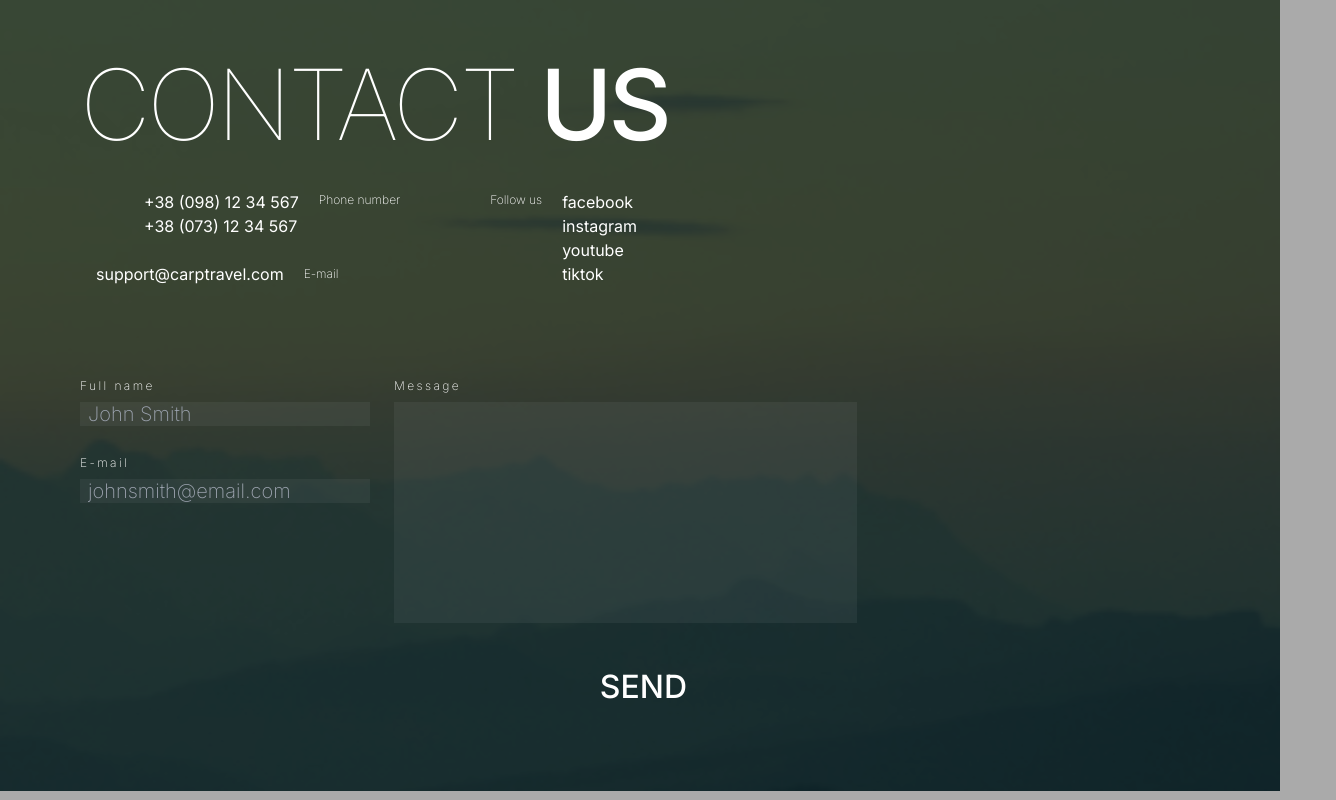
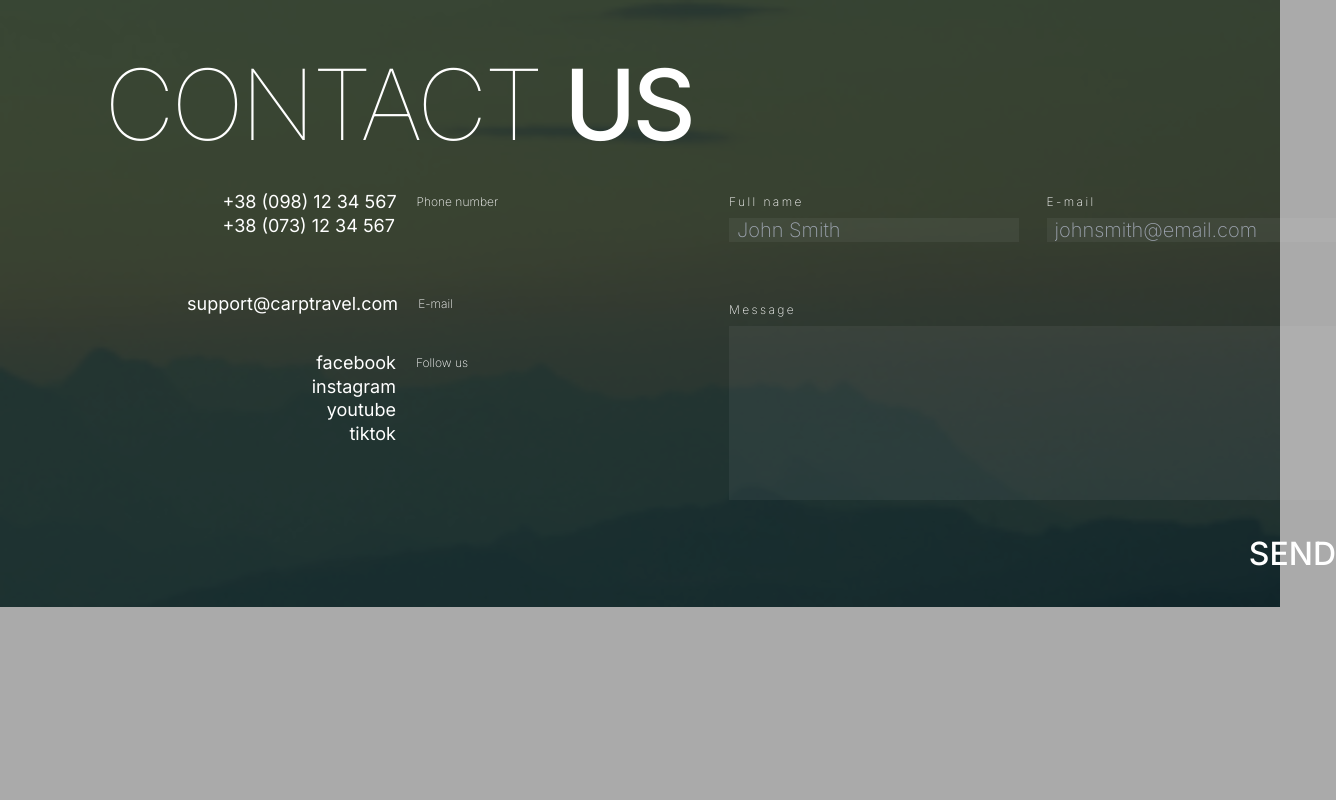
Before and after one commit to BohdanKushnerov/carp-travel, a Next.js app: page / in a window 1280 px wide. Shown: the whole page, 1336 px wide, since content can reach past the window. Built offline with nearby package versions, Linux system fonts and the light colour scheme; a web font is replaced by a local one.

Commit message:
add desktop styles for section contacts

```diff
--- a/src/components/Contacts/Contacts.tsx
+++ b/src/components/Contacts/Contacts.tsx
@@ -6,25 +6,25 @@ import ContactsForm from './ContactsForm';
 const Contacts = () => {
   return (
     <Section className="bg-contactsBcg bg-[url('/bcg-images/contacts-ex.png')] bg-cover bg-center bg-no-repeat py-[56px] bg-blend-overlay">
-      <Container className="">
-        <h2 className="mb-[36px] text-[40px] font-thin uppercase leading-[140%] tracking-[-0.04em] md:text-left md:text-[67px] md:leading-[100%] xl:text-[98px]">
+      <Container className="xl:grid-cols-auto xl:grid-custom-two-rows md:grid-custom-three-rows md:grid md:grid-cols-1 md:grid-rows-3 xl:grid-cols-2 xl:grid-rows-2">
+        <h2 className="mb-[36px] text-[40px] font-thin uppercase leading-[140%] tracking-[-0.04em] md:text-left md:text-[67px] md:leading-[100%] xl:col-span-2 xl:ml-[24px] xl:text-[98px]">
           Contact <b className="font-medium">us </b>
         </h2>
 
         {/*  */}
-        <div className="md:grid-cols-auto md:grid-custom-two-rows mb-[12px] md:mb-[64px] md:grid md:grid-cols-2 md:grid-rows-2">
-          <div className="mb-[24px] flex flex-row justify-end gap-[20px] md:order-1 md:ml-[64px]">
+        <div className="md:grid-cols-auto md:grid-custom-two-rows xl:grid-custom-three-rows mb-[12px] md:mb-[64px] md:grid md:grid-cols-2 md:grid-rows-2 xl:ml-[107px] xl:w-[311px] xl:grid-cols-1 xl:grid-rows-3">
+          <div className="mb-[24px] flex flex-row justify-end gap-[20px] md:order-1 md:ml-[48px] xl:ml-0">
             <div className="flex flex-col">
               {/*  */}
               <a
-                className="text-[14px] font-normal leading-[171%] md:text-[16px] md:leading-[150%]"
+                className="text-[14px] font-normal leading-[171%] md:text-[16px] md:leading-[150%] xl:text-[18px] xl:leading-[133%]"
                 href="tel:+380981234567"
                 rel="noopener noreferrer nofollow"
               >
                 +38 (098) 12 34 567
               </a>
               <a
-                className="text-[14px] font-normal leading-[171%] md:text-[16px] md:leading-[150%]"
+                className="text-[14px] font-normal leading-[171%] md:text-[16px] md:leading-[150%] xl:text-[18px] xl:leading-[133%]"
                 href="tel:+380731234567"
                 rel="noopener noreferrer nofollow"
               >
@@ -32,55 +32,61 @@ const Contacts = () => {
               </a>
             </div>
             {/* */}
-            <p className="text-[12px] leading-[167%]">Phone number</p>
+            <p className="text-[12px] leading-[167%] xl:leading-[200%]">
+              Phone number
+            </p>
           </div>
 
           {/*  */}
-          <div className="mb-[24px] ml-[16px] flex flex-row items-center gap-[20px] md:order-3">
+          <div className="mb-[24px] ml-[16px] flex flex-row items-center gap-[20px] md:order-3 xl:order-2 xl:ml-0">
             <a
-              className="text-[14px] font-normal leading-[171%] md:text-[16px] md:leading-[150%]"
+              className="text-[14px] font-normal leading-[171%] md:text-[16px] md:leading-[150%] xl:text-[18px] xl:leading-[133%]"
               href="mailto:support@carptravel.com"
               rel="noopener noreferrer nofollow"
             >
               support@carptravel.com
             </a>
-            <p className="text-[12px] leading-[167%]">E-mail</p>
+            <p className="text-[12px] leading-[167%] xl:leading-[200%]">
+              E-mail
+            </p>
           </div>
 
           {/*  */}
-          <div className="mr-[15px] flex flex-row justify-end gap-[20px] md:order-2 md:row-span-2 md:ml-[90px] md:justify-normal">
-            <p className="text-[12px] leading-[167%]">Follow us</p>
+          <div className="mr-[15px] flex flex-row justify-end gap-[20px] md:order-2 md:row-span-2 md:ml-[90px] md:justify-normal xl:order-3 xl:ml-0 xl:mr-[30px] xl:flex-row-reverse">
+            <p className="text-[12px] leading-[167%] xl:leading-[200%]">
+              Follow us
+            </p>
             <ul>
-              <li>
+              <li className="xl:flex xl:justify-end">
                 <a
-                  className="text-[14px] font-normal leading-[171%] md:text-[16px] md:leading-[150%]"
+                  className="text-[14px] font-normal leading-[171%] md:text-[16px] md:leading-[150%] xl:text-[18px] xl:leading-[133%]"
                   href="#"
                   rel="noopener noreferrer nofollow"
                 >
                   facebook
                 </a>
               </li>
-              <li>
+              <li className="xl:flex xl:justify-end">
                 <a
-                  className="text-[14px] font-normal leading-[171%] md:text-[16px] md:leading-[150%]"
+                  className="text-[14px] font-normal leading-[171%] md:text-[16px] md:leading-[150%] xl:text-[18px] xl:leading-[133%]"
                   href="#"
                   rel="noopener noreferrer nofollow"
                 >
                   instagram
                 </a>
               </li>
-              <li>
+              <li className="xl:flex xl:justify-end">
                 <a
-                  className="text-[14px] font-normal leading-[171%] md:text-[16px] md:leading-[150%]"
+                  className="text-[14px] font-normal leading-[171%] md:text-[16px] md:leading-[150%] xl:text-[18px] xl:leading-[133%]"
                   href="#"
                   rel="noopener noreferrer nofollow"
                 >
                   youtube
                 </a>
               </li>
-              <li>
+              <li className="xl:flex xl:justify-end">
                 <a
-                  className="text-[14px] font-normal leading-[171%] md:text-[16px] md:leading-[150%]"
+                  className="text-[14px] font-normal leading-[171%] md:text-[16px] md:leading-[150%] xl:text-[18px] xl:leading-[133%]"
                   href="#"
                   rel="noopener noreferrer nofollow"
                 >
--- a/src/components/Contacts/ContactsForm.tsx
+++ b/src/components/Contacts/ContactsForm.tsx
@@ -113,18 +113,18 @@ const ContactsForm = () => {
     <>
       {/*  */}
       <form
-        className="md:grid-custom-two-rows md:grid-cols-auto flex flex-col md:grid md:h-[301px] md:w-[704px] md:grid-cols-2 md:grid-rows-2 xl:h-[361px] xl:w-[607px]"
+        className="md:grid-custom-two-rows md:grid-cols-auto xl:grid-custom-three-rows flex flex-col md:grid md:h-[301px] md:w-[704px] md:grid-cols-2 md:grid-rows-2 xl:h-[361px] xl:w-[607px] xl:grid-rows-3 xl:ml-[231px]"
         action="/path"
         onSubmit={handleSubmit(onSubmit)}
         onChange={handleChange}
       >
         {/*  */}
-        <div className="md:order-1 md:mr-[20px] md:w-[222px] xl:mr-[24px] xl:w-[290px]">
+        <div className="md:order-1 md:mr-[20px] md:w-[222px] xl:col-span-2 xl:mb-[40px] xl:mr-[0px] xl:flex xl:w-[607px] xl:flex-row xl:gap-[28px]">
           {formFields.map(field => (
             <label
               key={field.name}
               htmlFor={field.name}
-              className="md:h-[68px]"
+              className="w-full md:h-[68px]"
             >
               {/*  */}
               <span className="mb-[4px] block text-[12px] leading-[200%] tracking-[0.2em]">
@@ -153,19 +153,17 @@ const ContactsForm = () => {
           ))}
         </div>
 
-        {/* width: 463px;
-height: 249px; */}
+        {/*  */}
         <label
           htmlFor="message"
-          className="mb-[16px] md:order-2 md:h-[249px] md:w-[463px] xl:w-[292px]"
+          className="mb-[16px] md:order-2 md:w-[463px] xl:order-3 xl:mb-[24px] xl:w-[607px]"
         >
-          <span className="mb-1 block text-[12px] leading-[200%] tracking-[0.2em]">
+          <span className="mb-[4px] block text-[12px] leading-[200%] tracking-[0.2em]">
             Message
           </span>
-          {/* width: 463px;
-height: 221px; */}
+          {/*  */}
           <textarea
-            className="h-[193px] md:w-[463px] md:h-[221px] w-full resize-none bg-input px-[8px] py-[6px] outline-none focus:border"
+            className="h-[193px] w-full resize-none bg-input px-[8px] py-[6px] outline-none focus:border md:h-[221px] md:w-full xl:h-[174px]"
             {...register('message')}
             id="message"
             name="message"
```
